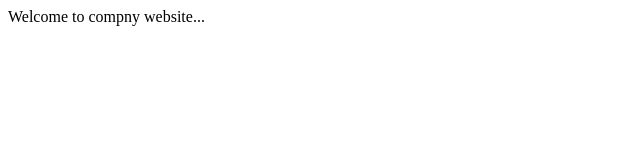
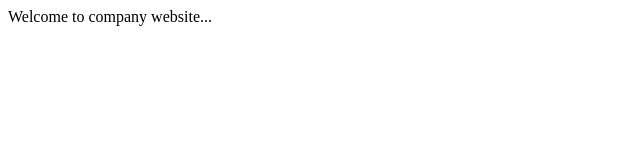
Before and after one commit to Gouravsaini01/company-website-propstory, a plain HTML site: page index.html in a window 1280 px wide. Shown: the full height of the page, 0-640 px from the left. Drawn offline with Linux system fonts and the light colour scheme.

Commit message:
first commit

```diff
--- a/index.html
+++ b/index.html
@@ -6,6 +6,6 @@
     <title>Document</title>
   </head>
   <body>
-    <h>Welcome to compny website...</h>
+    <h>Welcome to company website...</h>
   </body>
 </html>
```
